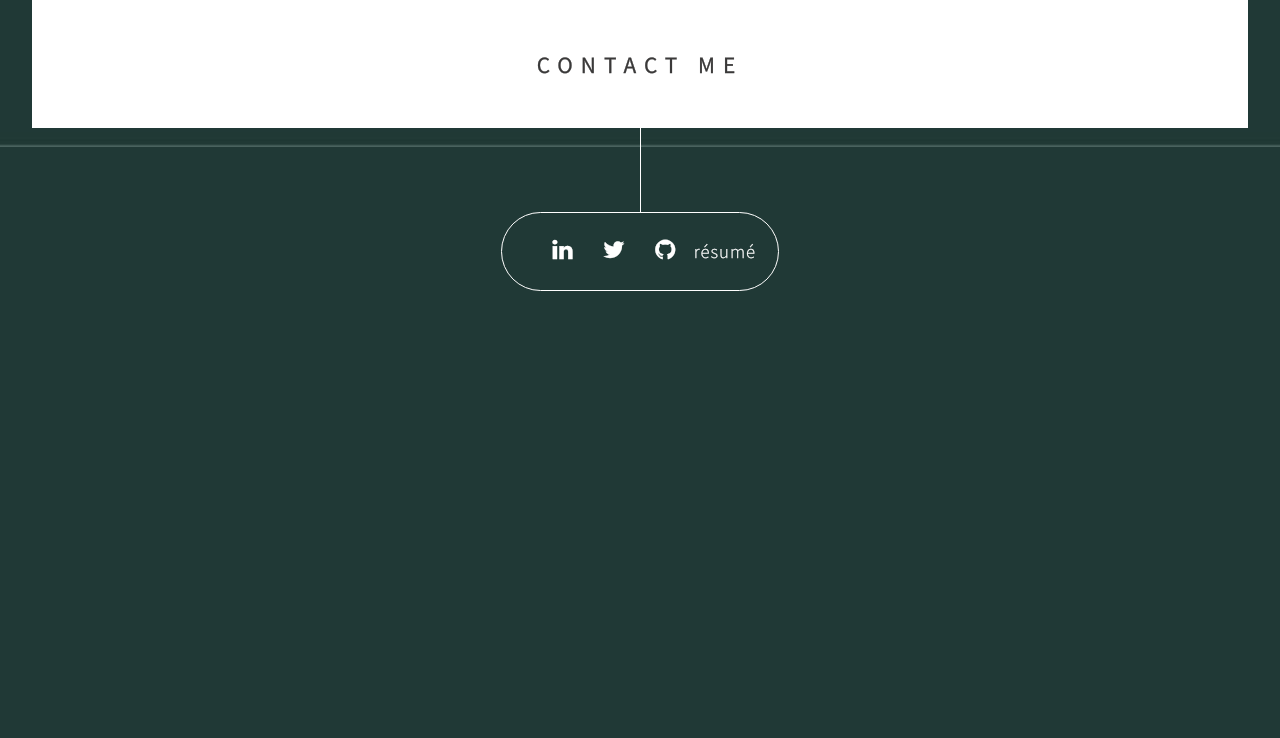
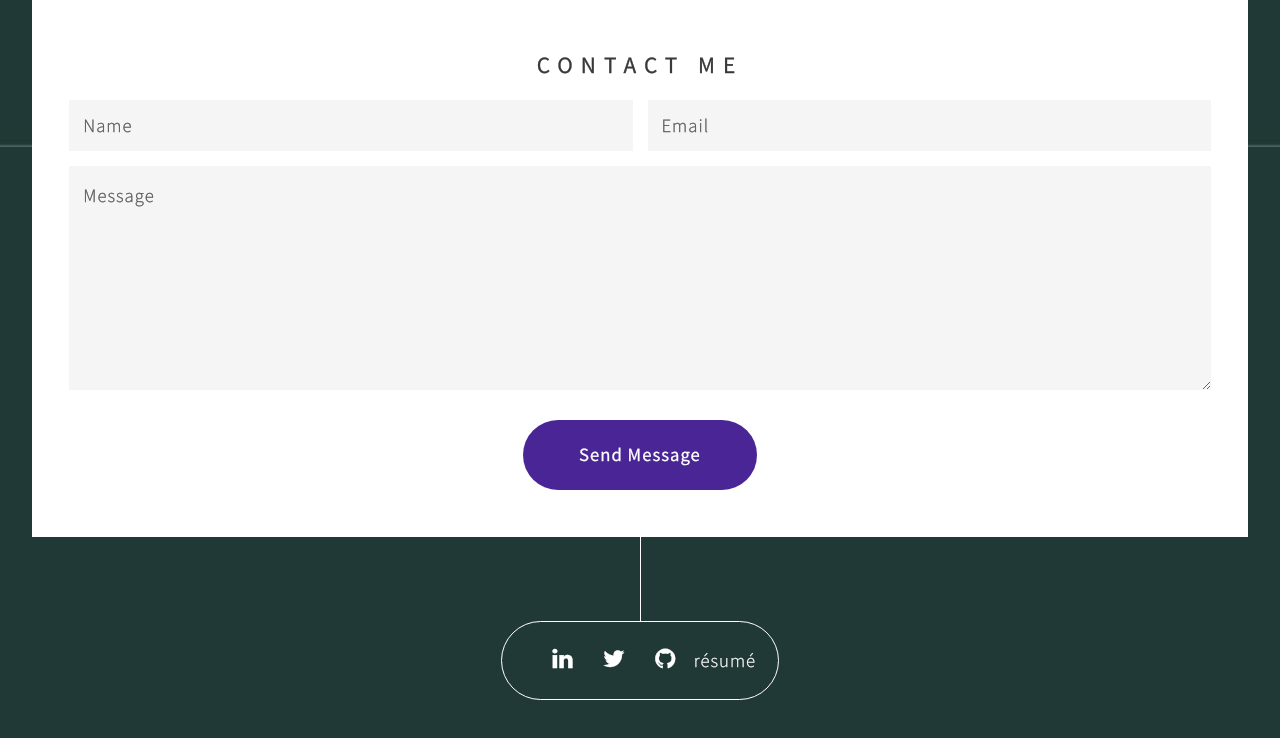
Before and after one commit to abrianvil/abrianvil.github.io, a plain HTML site: page index.html in a window 1280 px wide. Shown: the part 3595-4333 px from the top of the page. Before the commit the page ends 3942 px from the top, so only its background shows below. Drawn offline with Linux system fonts and the light colour scheme.

Commit message:
testing formspree.io

```diff
--- a/index.html
+++ b/index.html
@@ -112,7 +112,7 @@
     <header>
       <h2>Contact me</h2>
     </header>
-    <!-- <form action="https://formsubmit.co/abrianvil@gmail.com" method="POST">
+    <form  action="https://formspree.io/f/xvoyeyqz" method="POST">
       <div class="row half">
         <div class="6u">
           <input type="text" class="text" name="name" placeholder="Name">
@@ -133,7 +133,7 @@
           </ul>
         </div>
       </div>
-    </form> -->
+    </form>
   </article>
   <section id="footer">
     <ul class="icons">
```
